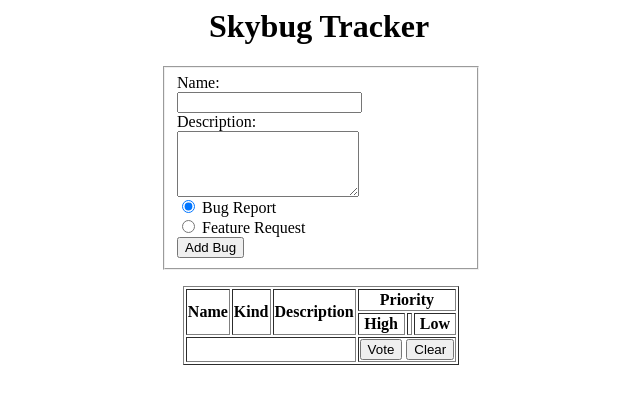
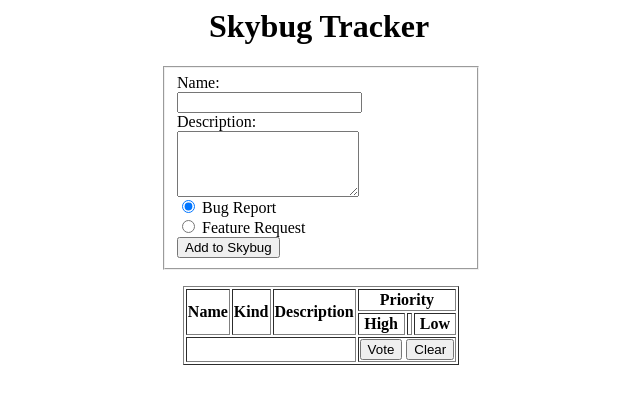
Before and after one commit to Ezra/skybug, a PHP site: page / in a window 1280 px wide. Shown: the top 404 px of the page, without its empty margins (319-959 px from the left). Run offline with PHP 8.4, Linux system fonts and the light colour scheme; data that the repository does not hold is empty.

Commit message:
Updated text of submit button

```diff
--- a/index.php
+++ b/index.php
@@ -22,7 +22,7 @@
 				Feature Request
 			</label>
 			<br />
-			<input type="submit" value="Add Bug"/>
+			<input type="submit" value="Add to Skybug"/>
 		</fieldset>
 	</form>
 </div>
```
